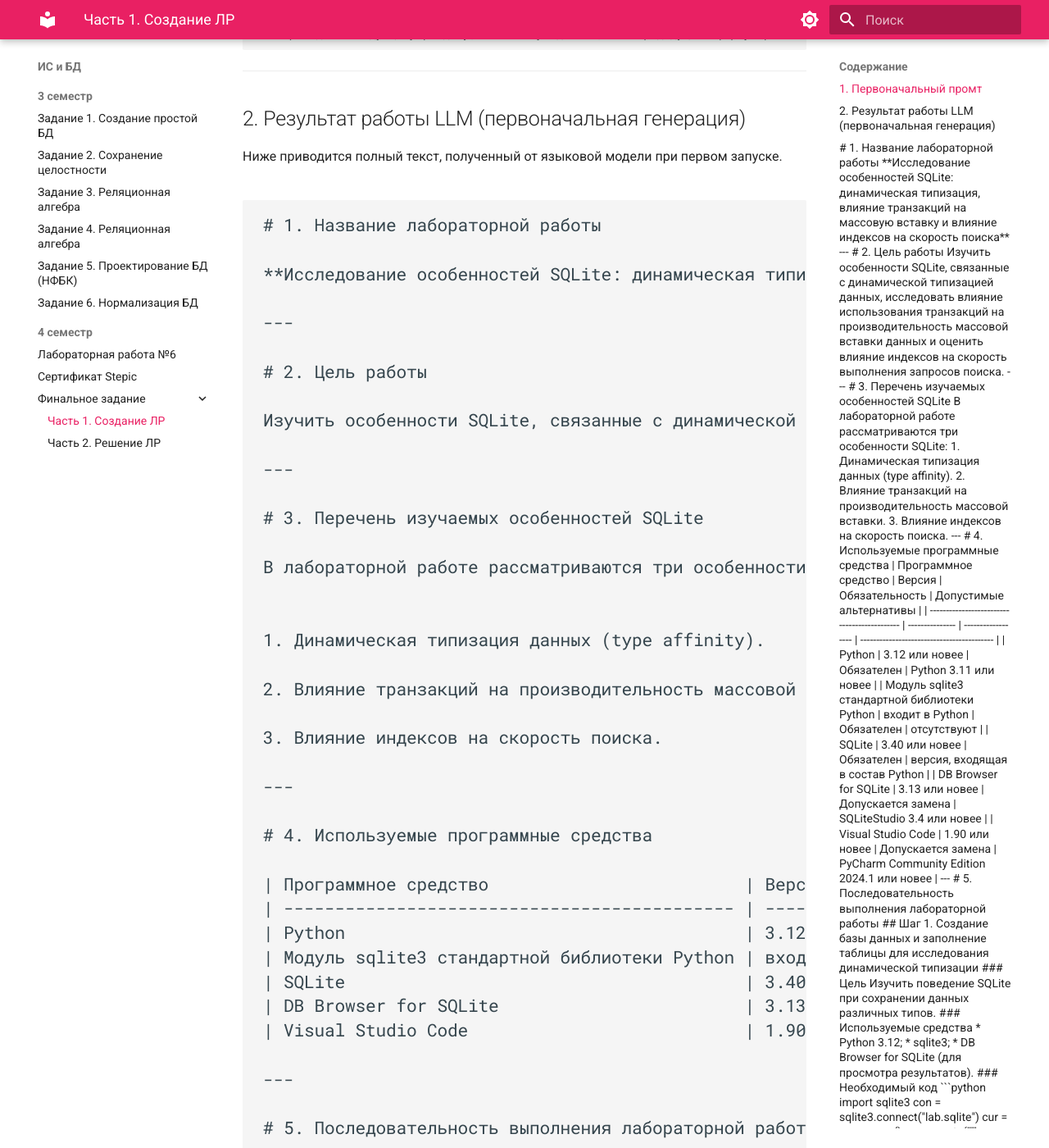
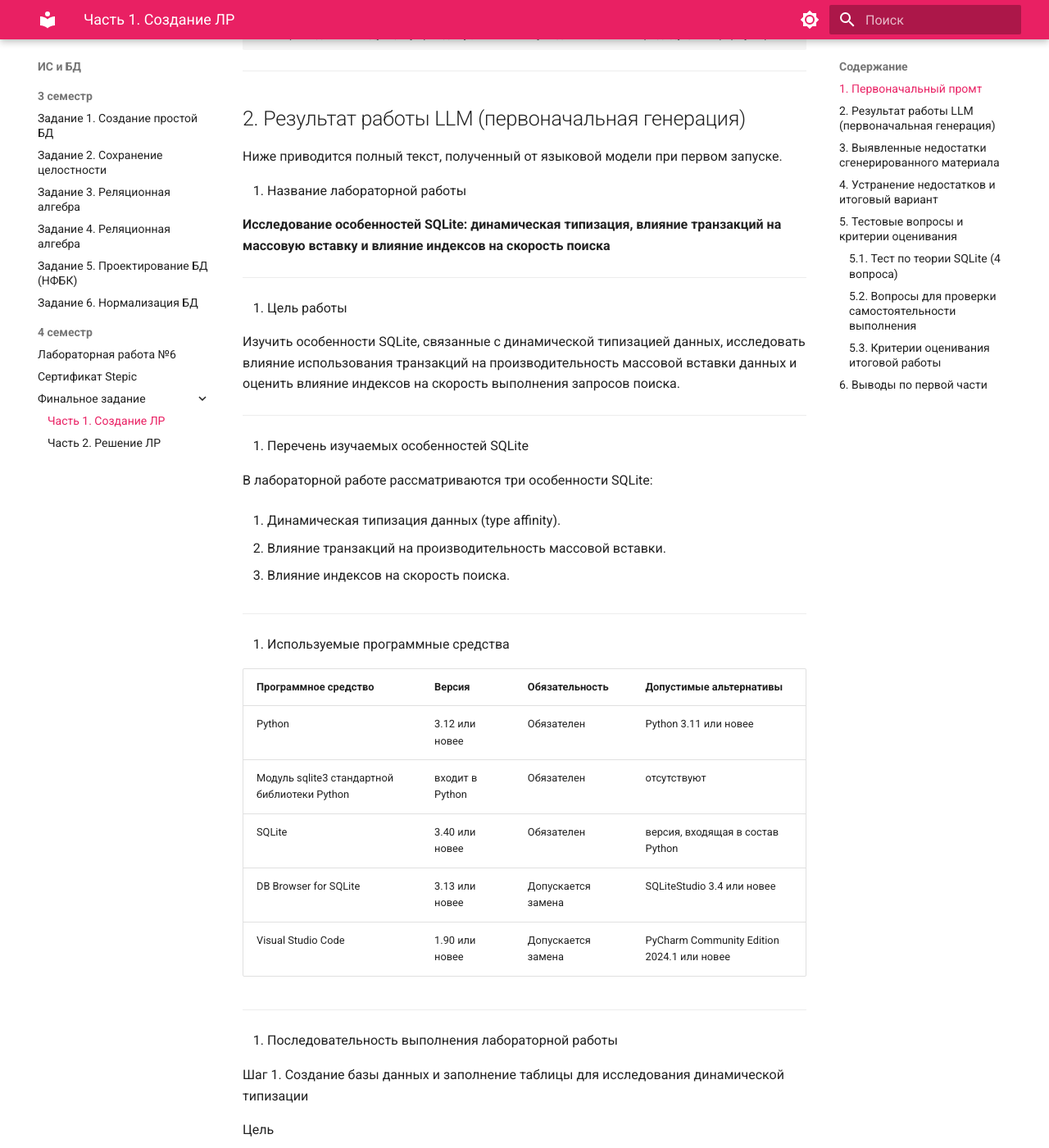
Before and after one commit to TaisiyaZhukova/portfolio-site, an MkDocs documentation site: the page built from docs/isbd/final_project_part1.md, in a window 1280 px wide and 1400 px high, scrolled down 2983 px. Shown: the whole window at 82% size. Built offline with MkDocs 1.6.1 and Material for MkDocs 9.7.7, drawn with Linux system fonts in a browser that asks for light colours; some of the changed text lies outside the part shown.

Commit message:
Update final_project_part1.md

````diff
--- a/docs/isbd/final_project_part1.md
+++ b/docs/isbd/final_project_part1.md
@@ -151,20 +151,20 @@
 
 
 
-~~~
-# 1. Название лабораторной работы
+
+1. Название лабораторной работы
 
 **Исследование особенностей SQLite: динамическая типизация, влияние транзакций на массовую вставку и влияние индексов на скорость поиска**
 
 ---
 
-# 2. Цель работы
+2. Цель работы
 
 Изучить особенности SQLite, связанные с динамической типизацией данных, исследовать влияние использования транзакций на производительность массовой вставки данных и оценить влияние индексов на скорость выполнения запросов поиска.
 
 ---
 
-# 3. Перечень изучаемых особенностей SQLite
+3. Перечень изучаемых особенностей SQLite
 
 В лабораторной работе рассматриваются три особенности SQLite:
 
@@ -177,7 +177,7 @@
 
 ---
 
-# 4. Используемые программные средства
+4. Используемые программные средства
 
 | Программное средство                         | Версия          | Обязательность     | Допустимые альтернативы                    |
 | -------------------------------------------- | --------------- | ------------------ | ------------------------------------------ |
@@ -189,15 +189,15 @@
 
 ---
 
-# 5. Последовательность выполнения лабораторной работы
+5. Последовательность выполнения лабораторной работы
 
-## Шаг 1. Создание базы данных и заполнение таблицы для исследования динамической типизации
+Шаг 1. Создание базы данных и заполнение таблицы для исследования динамической типизации
 
-### Цель
+Цель
 
 Изучить поведение SQLite при сохранении данных различных типов.
 
-### Используемые средства
+Используемые средства
 
 * Python 3.12;
 
@@ -205,7 +205,7 @@
 
 * DB Browser for SQLite (для просмотра результатов).
 
-### Необходимый код
+Необходимый код
 
 ```python
 import sqlite3
@@ -239,19 +239,19 @@
 con.close()
 ```
 
-### Количество записей
+Количество записей
 
 5 записей.
 
-### Измерение времени
+Измерение времени
 
 Не требуется.
 
-### Результат
+Результат
 
 Создана база данных `lab.sqlite`, содержащая таблицу `products`.
 
-### Представление результата
+Представление результата
 
 * файл `lab.sqlite`;
 
@@ -261,19 +261,19 @@
 
 ---
 
-## Шаг 2. Анализ фактически сохранённых типов данных
+Шаг 2. Анализ фактически сохранённых типов данных
 
-### Цель
+Цель
 
 Определить, какие типы данных фактически были сохранены SQLite.
 
-### Используемые средства
+Используемые средства
 
 * DB Browser for SQLite;
 
 * Python 3.12.
 
-### SQL-команда
+SQL-команда
 
 ```sql
 SELECT
@@ -310,13 +310,13 @@
 
 ---
 
-## Шаг 3. Сравнение скорости массовой вставки без явной транзакции и с использованием одной транзакции
+Шаг 3. Сравнение скорости массовой вставки без явной транзакции и с использованием одной транзакции
 
-### Цель
+Цель
 
 Оценить влияние транзакции на скорость вставки данных.
 
-### Используемые средства
+ Используемые средства
 
 * Python 3.12;
 
@@ -324,17 +324,17 @@
 
 * модуль time.
 
-### Количество записей
+ Количество записей
 
 100000 записей.
 
-### Код генерации данных
+ Код генерации данных
 
 ```python
 data = [(i, f"name_{i}") for i in range(100000)]
 ```
 
-### Вариант 1. Без общей транзакции
+ Вариант 1. Без общей транзакции
 
 После каждой вставки выполнять:
 
@@ -342,7 +342,7 @@
 con.commit()
 ```
 
-### Вариант 2. С одной транзакцией
+ Вариант 2. С одной транзакцией
 
 ```python
 cur.executemany(
@@ -352,7 +352,7 @@
 con.commit()
 ```
 
-### Способ измерения времени
+ Способ измерения времени
 
 Использовать:
 
@@ -366,7 +366,7 @@
 elapsed = finish - start
 ```
 
-### Количество измерений
+ Количество измерений
 
 По три измерения для каждого варианта.
 
@@ -376,11 +376,11 @@
 
 * 3 измерения с одной транзакцией.
 
-### Результат
+ Результат
 
 Получены шесть значений времени выполнения.
 
-### Представление результата
+ Представление результата
 
 Таблица:
 
@@ -395,19 +395,19 @@
 
 ---
 
-## Шаг 4. Создание таблицы для исследования индексов
+ Шаг 4. Создание таблицы для исследования индексов
 
-### Цель
+ Цель
 
 Подготовить данные для измерения скорости поиска.
 
-### Используемые средства
+ Используемые средства
 
 * Python 3.12;
 
 * sqlite3.
 
-### SQL-команда
+ SQL-команда
 
 ```sql
 CREATE TABLE employees(
@@ -417,11 +417,11 @@
 );
 ```
 
-### Количество записей
+ Количество записей
 
 200000 записей.
 
-### Код заполнения
+ Код заполнения
 
 ```python
 data = [(i, i % 100, 30000 + i % 50000)
@@ -434,15 +434,15 @@
 con.commit()
 ```
 
-### Измерение времени
+ Измерение времени
 
 Не требуется.
 
-### Результат
+ Результат
 
 Создана таблица `employees`.
 
-### Представление результата
+ Представление результата
 
 * листинг программы;
 
@@ -450,13 +450,13 @@
 
 ---
 
-## Шаг 5. Измерение времени поиска без индекса
+ Шаг 5. Измерение времени поиска без индекса
 
-### Цель
+ Цель
 
 Определить время выполнения запроса поиска без индекса.
 
-### Используемые средства
+ Используемые средства
 
 * Python 3.12;
 
@@ -464,14 +464,14 @@
 
 * модуль time.
 
-### SQL-запрос
+ SQL-запрос
 
 ```sql
 SELECT * FROM employees
 WHERE department = 50;
 ```
 
-### Способ измерения времени
+ Способ измерения времени
 
 ```python
 start = time.perf_counter()
@@ -485,15 +485,15 @@
 finish = time.perf_counter()
 ```
 
-### Количество измерений
+ Количество измерений
 
 5 измерений.
 
-### Результат
+ Результат
 
 Получены пять значений времени выполнения.
 
-### Представление результата
+ Представление результата
 
 Таблица:
 
@@ -508,32 +508,32 @@
 
 ---
 
-## Шаг 6. Создание индекса и повторное измерение времени поиска
+ Шаг 6. Создание индекса и повторное измерение времени поиска
 
-### Цель
+ Цель
 
 Исследовать влияние индекса на скорость поиска.
 
-### Используемые средства
+ Используемые средства
 
 * Python 3.12;
 * sqlite3.
 
-### SQL-команда
+ SQL-команда
 
 ```sql
 CREATE INDEX idx_department
 ON employees(department);
 ```
 
-### Запрос
+ Запрос
 
 ```sql
 SELECT * FROM employees
 WHERE department = 50;
 ```
 
-### Способ измерения времени
+ Способ измерения времени
 
 Использовать функцию
 
@@ -543,15 +543,15 @@
 
 аналогично шагу 5.
 
-### Количество измерений
+ Количество измерений
 
 5 измерений.
 
-### Результат
+ Результат
 
 Получены пять значений времени выполнения после создания индекса.
 
-### Представление результата
+ Представление результата
 
 Таблица:
 
@@ -568,7 +568,7 @@
 
 ---
 
-# 6. Требования к отчёту
+ 6. Требования к отчёту
 
 Отчёт должен содержать:
 
@@ -600,7 +600,7 @@
 
 * отчёт в формате PDF.
 
-### Выводы должны содержать
+ Выводы должны содержать
 
 1. Как SQLite сохраняет значения разных типов.
 
@@ -610,13 +610,13 @@
 
 ---
 
-# 7. Требования к скринкасту
+ 7. Требования к скринкасту
 
-### Рекомендуемая продолжительность
+ Рекомендуемая продолжительность
 
 5–8 минут.
 
-### Последовательность демонстрации
+ Последовательность демонстрации
 
 1. Открытие базы данных.
 
@@ -636,7 +636,7 @@
 
 9. Озвучивание средних значений времени поиска до и после создания индекса.
 
-### Окна программ
+ Окна программ
 
 * редактор кода;
 
@@ -644,7 +644,7 @@
 
 * окно терминала.
 
-### Обязательно озвучить
+ Обязательно озвучить
 
 * среднее время вставки без общей транзакции;
 
@@ -658,7 +658,7 @@
 
 ---
 
-# 8. Критерии успешного выполнения
+8. Критерии успешного выполнения
 
 | Пункт     | Признаки успешного выполнения                                                      |
 | --------- | ---------------------------------------------------------------------------------- |
@@ -672,7 +672,7 @@
 
 ---
 
-# 9. Ограничения
+9. Ограничения
 
 Лабораторная работа:
 
@@ -698,7 +698,7 @@
 
 ---
 
-# 10. Самопроверка и возможные неоднозначности
+10. Самопроверка и возможные неоднозначности
 
 | Возможная проблема            | Почему возникает неоднозначность                      | Уточнённая формулировка                                                                              |
 | ----------------------------- | ----------------------------------------------------- | ---------------------------------------------------------------------------------------------------- |
@@ -712,7 +712,7 @@
 | «Сделайте выводы»             | Возможны слишком общие формулировки                   | Указаны три конкретных вывода, которые должны быть сформулированы студентом                          |
 
 После уточнения количества записей, числа измерений, способа измерения времени, набора программ и формы представления результатов лабораторная работа не содержит формулировок, допускающих неоднозначное толкование.
-~~~
+
 ---
 
 ## 3. Выявленные недостатки сгенерированного материала
````
Also changed, not shown: other parts of docs/isbd/final_project_part1.md (+4 -4 lines).
